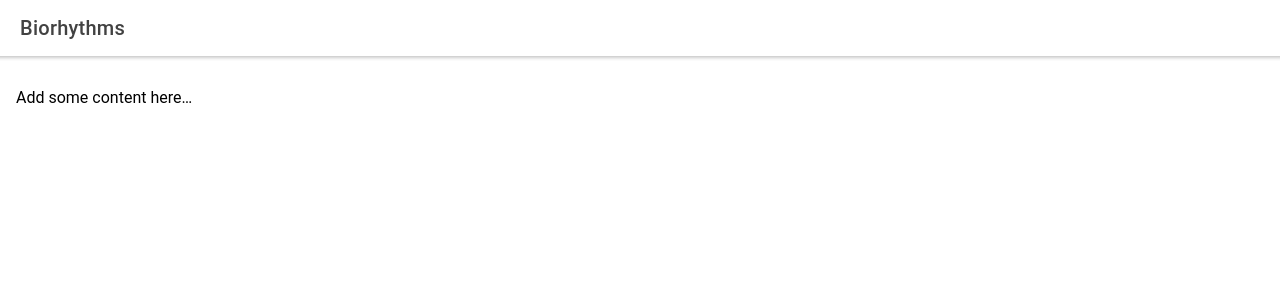
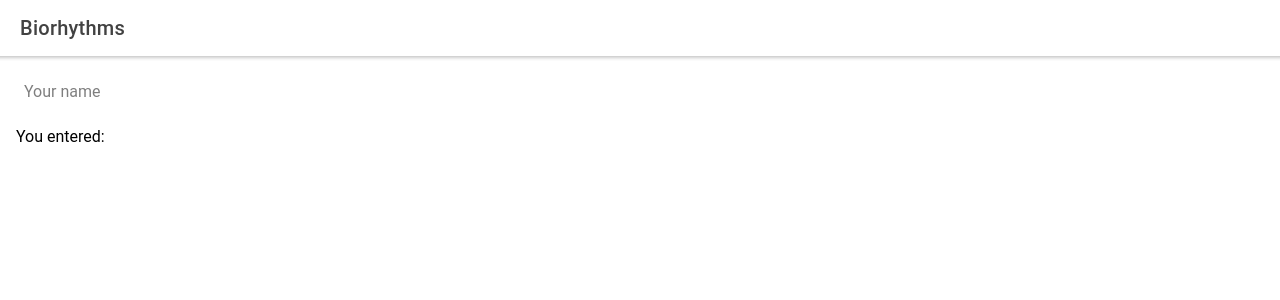
Before and after one commit to mirkonasato/ionic-react-biorhythm-calculator, a React (Create React App) app: page / in a window 1280 px wide. Shown: the top 300 px of the page. Built offline with nearby package versions, Linux system fonts and the light colour scheme.

Commit message:
Input Fields

```diff
--- a/src/App.js
+++ b/src/App.js
@@ -1,6 +1,8 @@
-import { IonApp, IonContent, IonHeader, IonTitle, IonToolbar } from '@ionic/react';
+import { IonApp, IonContent, IonHeader, IonInput, IonTitle, IonToolbar } from '@ionic/react';
+import { useState } from 'react';
 
 function App() {
+  const [name, setName] = useState('');
   return (
     <IonApp>
       <IonHeader>
@@ -9,7 +11,12 @@ function App() {
         </IonToolbar>
       </IonHeader>
       <IonContent className="ion-padding">
-        <p>Add some content here…</p>
+        <IonInput placeholder="Your name"
+          value={name} onIonChange={(event) => setName(event.detail.value)}
+        />
+        <p>
+          You entered: <b>{name}</b>
+        </p>
       </IonContent>
     </IonApp>
   );
```
